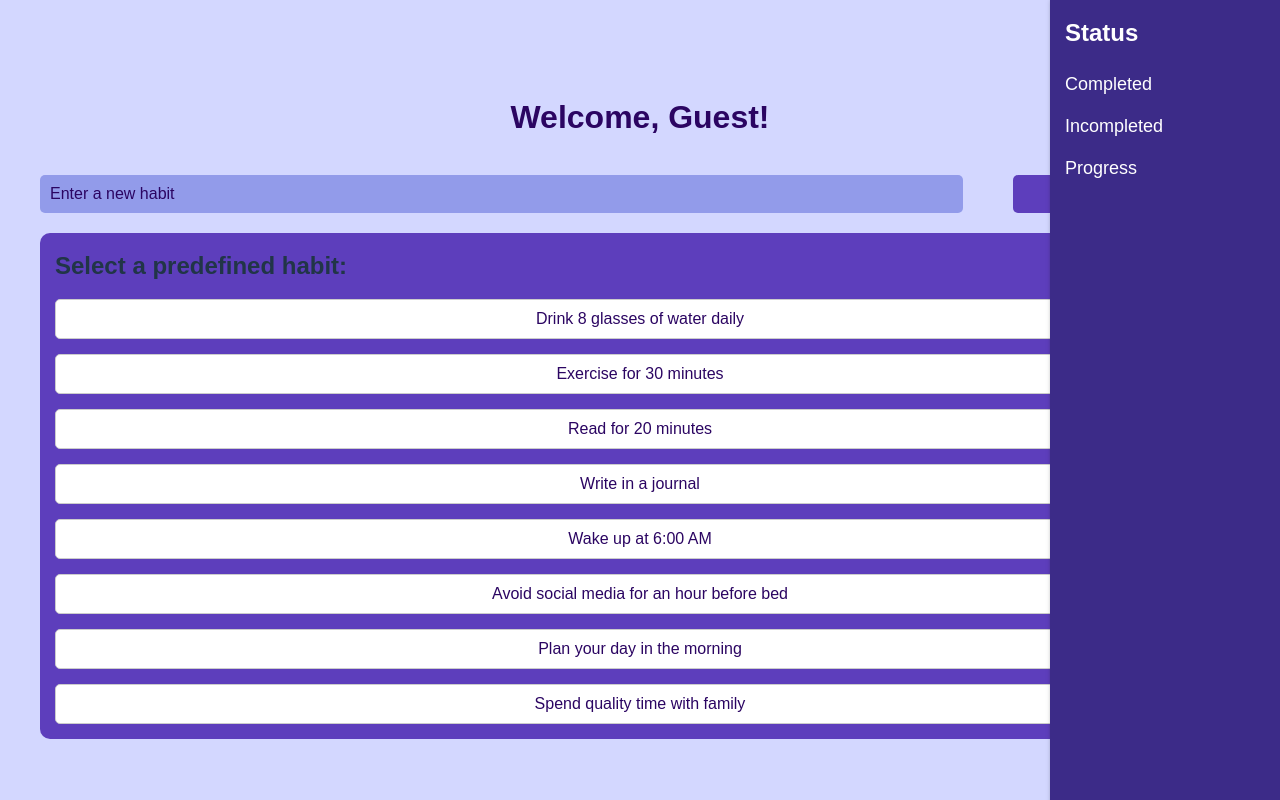
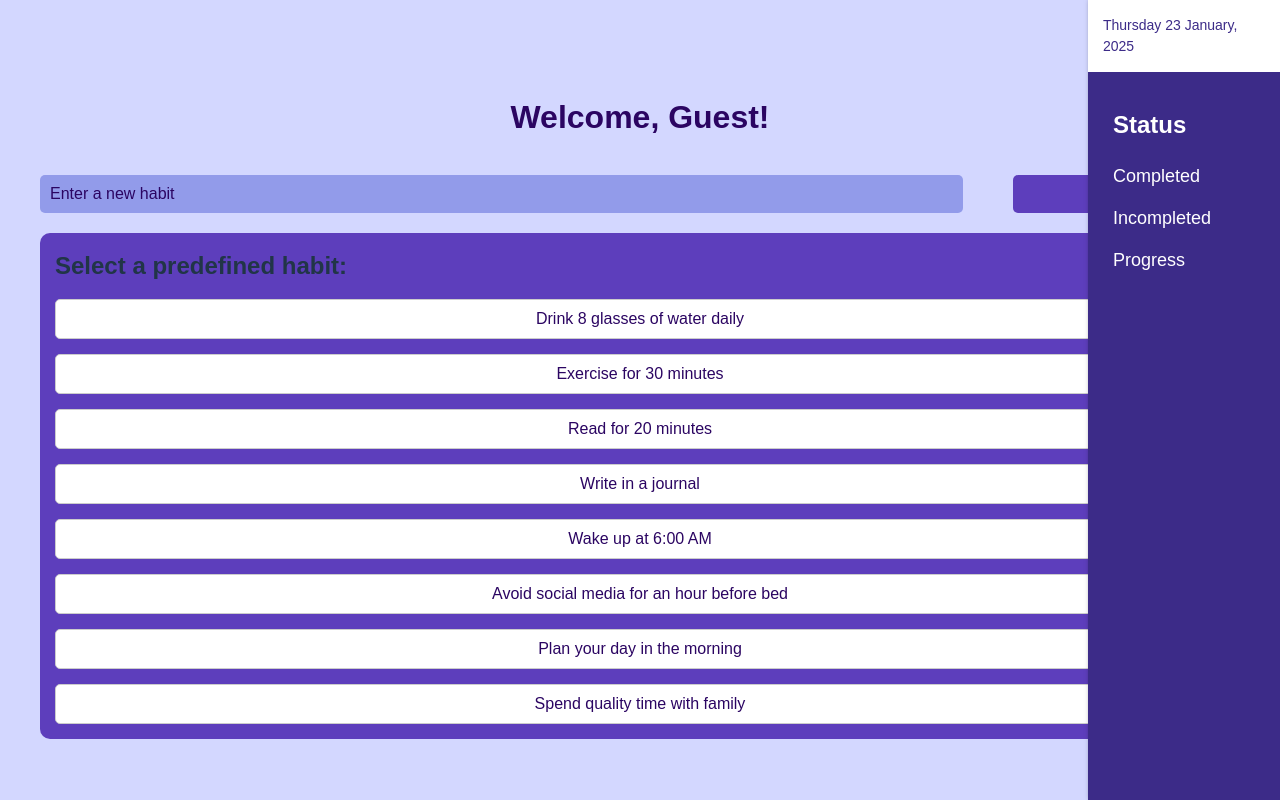
Before and after one commit to zahraaAed/Digital-Habit-Tracker, a React (Vite) app in the folder Habit-Tracker/: page /habit in a window 1280 px wide. Built offline with nearby package versions, Linux system fonts and the light colour scheme; a web font is replaced by a local one.

Commit message:
adding date and modifying some css in sidebar

```diff
--- a/Habit-Tracker/src/assets/sidebar.css
+++ b/Habit-Tracker/src/Components/sidebar.css
@@ -3,11 +3,11 @@
   position: fixed;
   top: 0;
   right: 0;
-  width: 200px;
+  width: 15%;
   height: 100%;
   background-color: #3c2b88;
   color: white;
-  padding: 15px;
+
   box-shadow: 2px 0 5px rgba(0, 0, 0, 0.5);
 }
 
@@ -29,5 +29,19 @@
 }
 
 .sidebar ul li:hover {
-  color: #aaa;
+  color: #bbc1f7;
+  border-left: 2px solid rgb(99, 157, 231);
+  padding-left: 12px;
+
 }
+
+.date {
+  font-size: 14px;
+  margin-bottom: 10px;
+  color:#3c2b88;
+  background-color: white;
+  padding: 15px;
+}
+.status{
+  padding: 25px;
+}
--- a/Habit-Tracker/src/Components/sidebar.jsx
+++ b/Habit-Tracker/src/Components/sidebar.jsx
@@ -1,9 +1,21 @@
 import React from "react";
-import "../assets/sidebar.css"; // Import the sidebar CSS file
+import "./sidebar.css";
 
 const Sidebar = () => {
+  const currentDate = new Date();
+  const dayName = currentDate.toLocaleDateString(undefined, { weekday: "long" });
+  const day = currentDate.getDate();
+  const month = currentDate.toLocaleDateString(undefined, { month: "long" });
+  const year = currentDate.getFullYear();
+
   return (
     <div className="sidebar">
+      <div className="date">
+        <p>
+          {dayName} {day} {month}, {year}
+        </p>
+      </div>
+      <div className="status">
       <h2>Status</h2>
       <ul>
         <li>Completed</li>
@@ -11,6 +23,7 @@ const Sidebar = () => {
         <li>Progress</li>
       </ul>
     </div>
+    </div>
   );
 };
 
```
